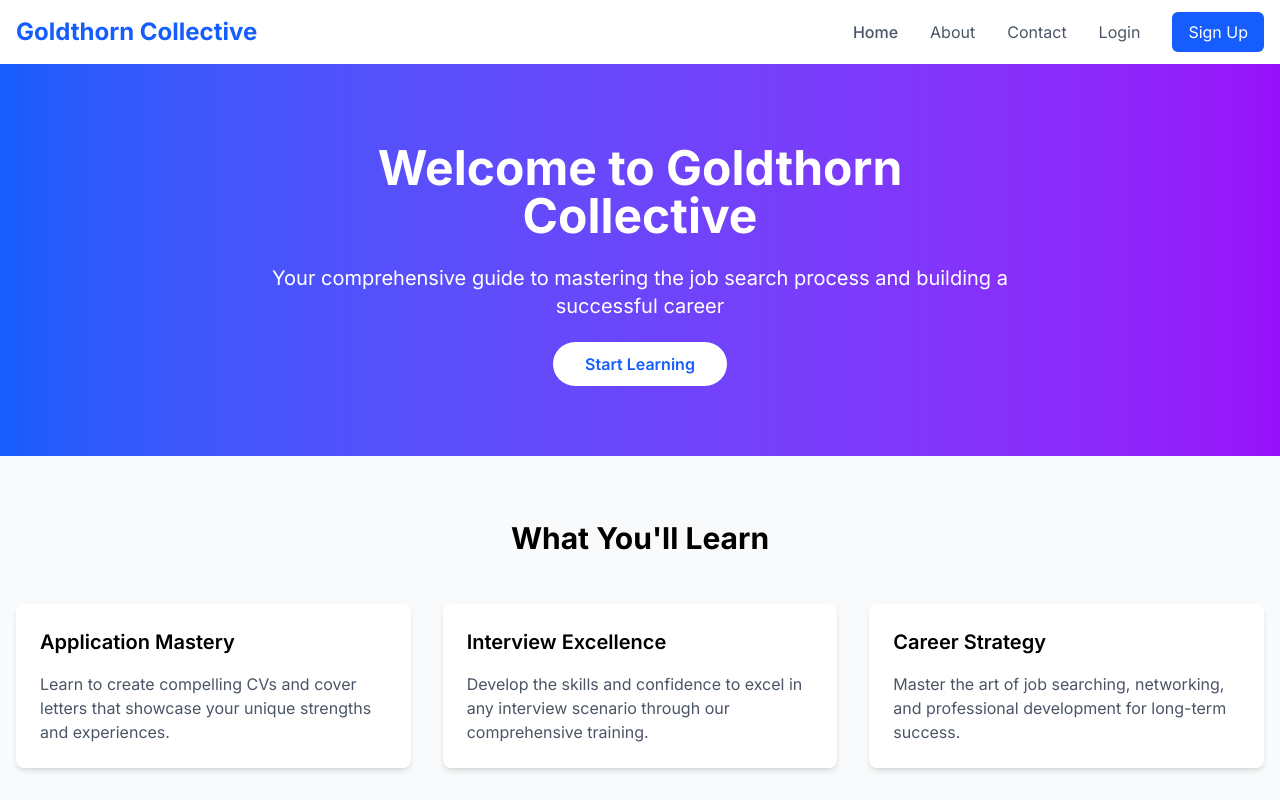
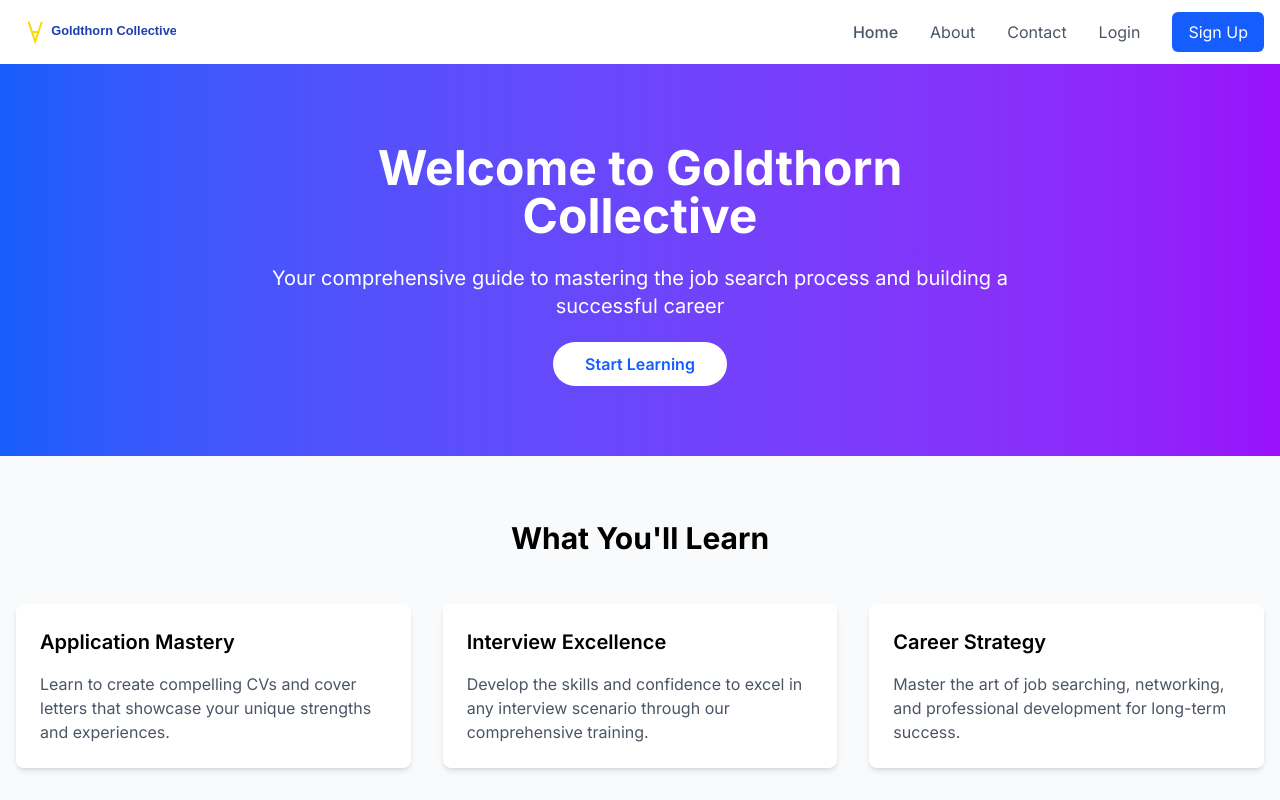
Before and after one commit to RumanSanghera/Job-App-Website, a Next.js app: page / in a window 1280 px wide. Shown: the top 800 px of the page. Built offline with nearby package versions, Linux system fonts and the light colour scheme.

Commit message:
added logo and fixed pipeline

```diff
--- a/src/app/layout.tsx
+++ b/src/app/layout.tsx
@@ -9,6 +9,11 @@ const inter = Inter({ subsets: ["latin"] });
 export const metadata: Metadata = {
   title: "Goldthorn Collective - Career Development Platform",
   description: "Empowering young professionals to navigate the job market with confidence",
+  icons: {
+    icon: '/favicon.svg',
+    shortcut: '/favicon.svg',
+    apple: '/favicon.svg',
+  },
 };
 
 export default function RootLayout({
--- a/src/app/page.tsx
+++ b/src/app/page.tsx
@@ -19,7 +19,7 @@ export default function Home() {
       {/* Features Section */}
       <section className="py-16 bg-gray-50">
         <div className="container mx-auto px-4">
-          <h2 className="text-3xl font-bold text-center mb-12">What You'll Learn</h2>
+          <h2 className="text-3xl font-bold text-center mb-12">What You&apos;ll Learn</h2>
           <div className="grid grid-cols-1 md:grid-cols-3 gap-8">
             <div className="bg-white p-6 rounded-lg shadow-md">
               <h3 className="text-xl font-semibold mb-4">Application Mastery</h3>
@@ -41,7 +41,7 @@ export default function Home() {
       <section className="py-16 bg-blue-600 text-white">
         <div className="container mx-auto px-4 text-center">
           <h2 className="text-3xl font-bold mb-6">Ready to Transform Your Career Journey?</h2>
-          <p className="text-xl mb-8">Join our community of learners and gain the skills you need to succeed in today's job market</p>
+          <p className="text-xl mb-8">Join our community of learners and gain the skills you need to succeed in today&apos;s job market</p>
           <Link href="/signup" className="bg-white text-blue-600 px-8 py-3 rounded-full font-semibold hover:bg-blue-50 transition duration-300">
             Begin Your Journey
           </Link>
--- a/src/components/Navigation.tsx
+++ b/src/components/Navigation.tsx
@@ -17,8 +17,8 @@ export default function Navigation() {
       <div className="container mx-auto px-4">
         <div className="flex justify-between items-center h-16">
           {/* Logo */}
-          <Link href="/" className="text-2xl font-bold text-blue-600">
-            Goldthorn Collective
+          <Link href="/" className="flex items-center">
+            <img src="/logo.svg" alt="Goldthorn Collective" className="h-8" />
           </Link>
 
           {/* Desktop Navigation */}
```
Also changed, not shown: public/favicon.svg (added), public/logo.svg (added).
